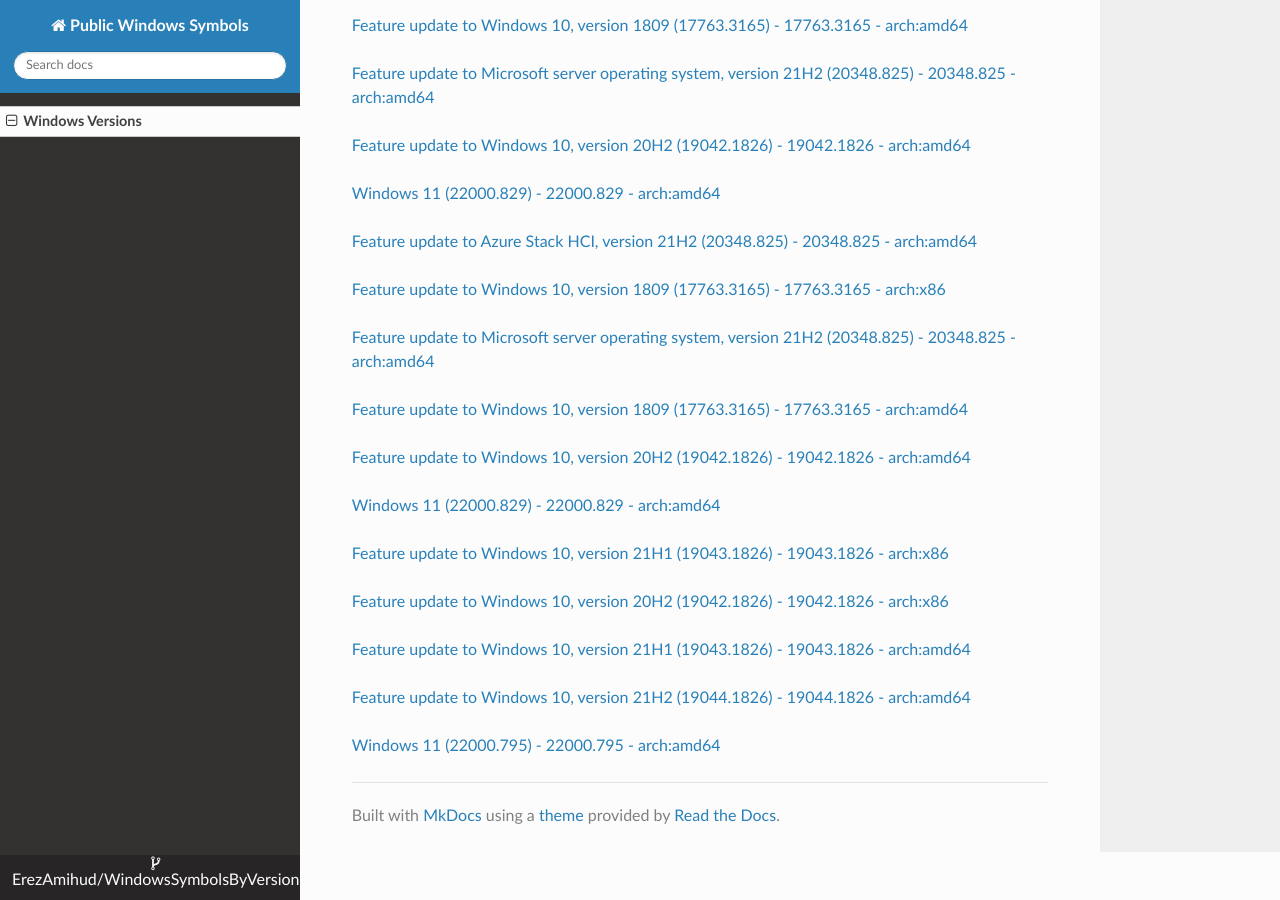
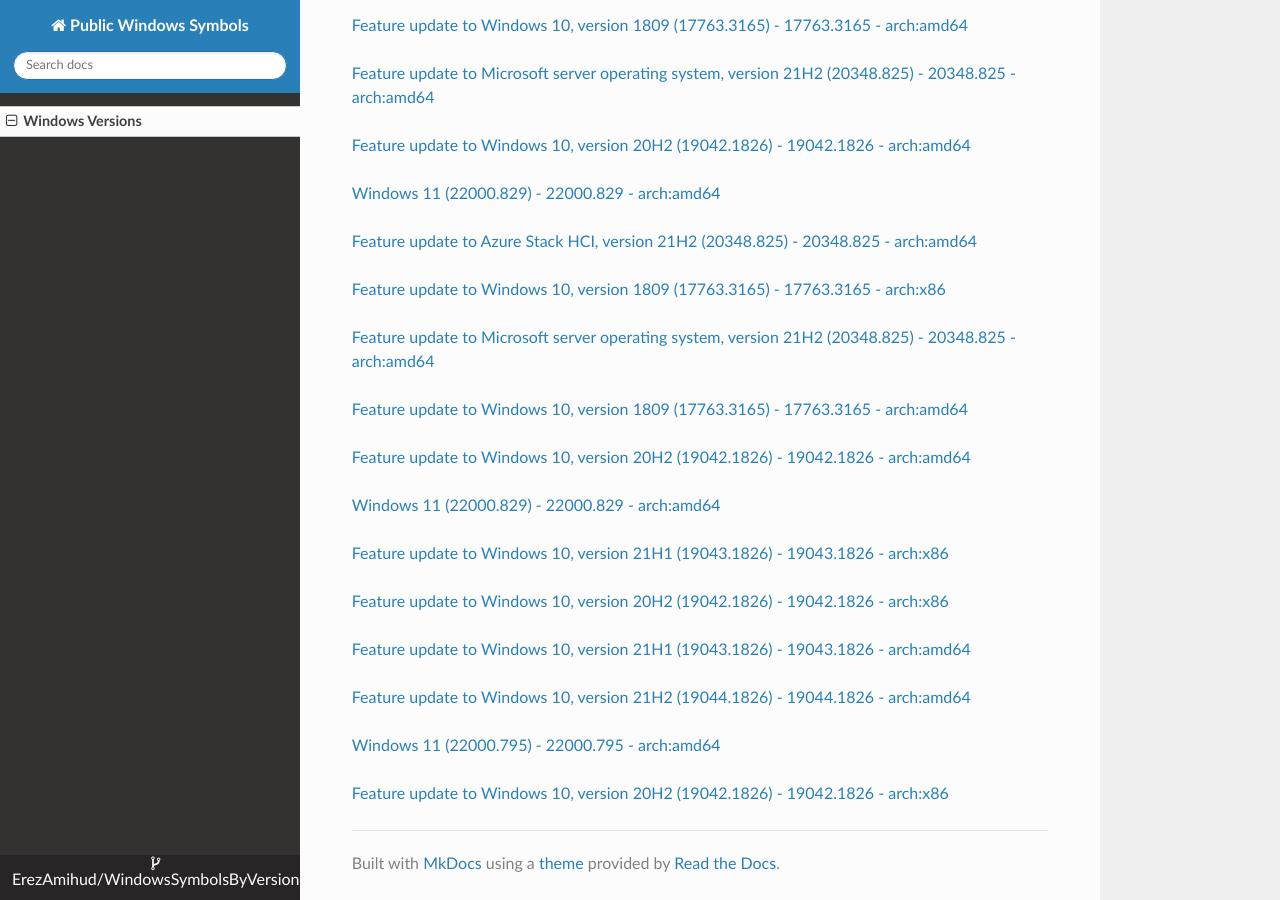
Before and after one commit to ErezAmihud/WindowsSymbolsByVersion, an MkDocs documentation site: the page built from docs/index.md, in a window 1280 px wide and 900 px high, scrolled down 58853 px. Built offline with MkDocs 1.6.1, drawn with Linux system fonts in a browser that asks for light colours; nearby versions of some CDN libraries.

Commit message:
Automated commit, add manifest for c1284e4d-2141-4cb4-9bb5-7d3bb930f88c

```diff
--- a/docs/index.md
+++ b/docs/index.md
@@ -3493,3 +3493,6 @@
 
 
 [Windows 11 (22000.795) - 22000.795 - arch:amd64](https://github.com/ErezAmihud/WindowsSymbolsByVersion/blob/main/manifests/7c267c63-a42f-4c37-b2e1-ba9a3ff61ce7.manifest)
+
+
+[Feature update to Windows 10, version 20H2 (19042.1826) - 19042.1826 - arch:x86](https://github.com/ErezAmihud/WindowsSymbolsByVersion/blob/main/manifests/c1284e4d-2141-4cb4-9bb5-7d3bb930f88c.manifest)
```
Also changed, not shown: process_builds.json (+1 -1 lines).
